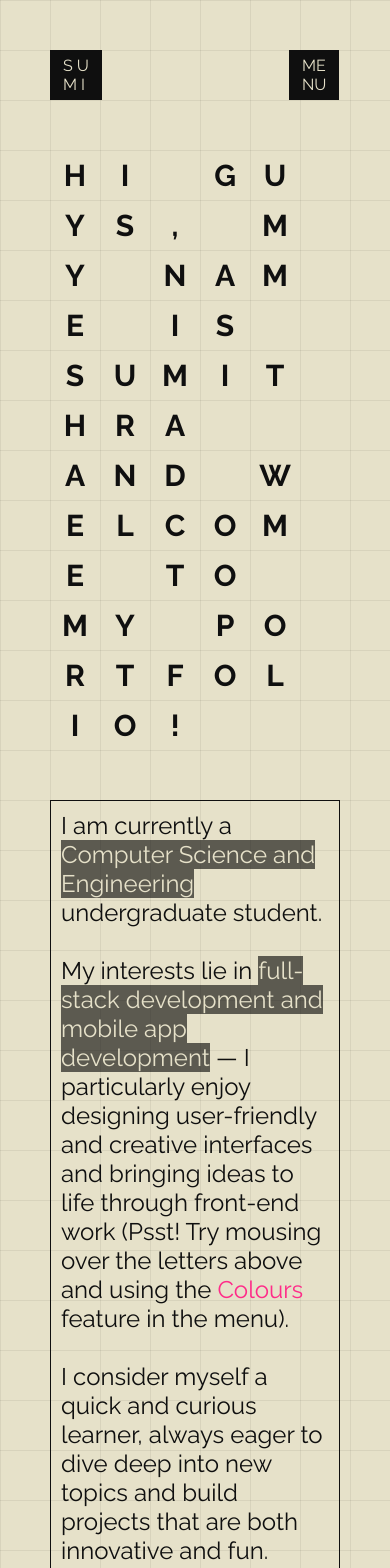
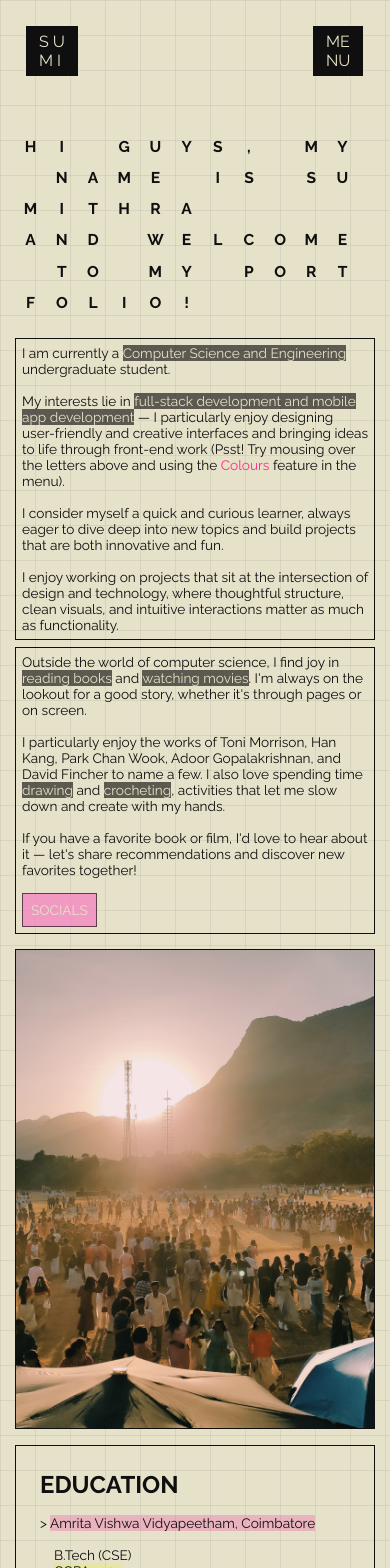
Before and after one commit to sumi-devs/portfolio-react, a React (Create React App) app: page / in a window 390 px wide. Shown: the top 1568 px of the page. Built offline with nearby package versions, Linux system fonts and the light colour scheme.

Commit message:
bug fixed: media query responsiveness

```diff
--- a/src/assets/css/academics.css
+++ b/src/assets/css/academics.css
@@ -16,7 +16,7 @@ body {
     color: var(--text, #0f0f0f);
     background-image:
         var(--lines, linear-gradient(#00000010 1px, transparent 1px), linear-gradient(90deg, #00000010 1px, transparent 1px));
-    background-size: 50px 50px;
+    background-size: clamp(35px, 5vw, 50px) clamp(35px, 5vw, 50px);
     font-family: "Raleway", sans-serif;
     font-style: normal;
 }
@@ -24,7 +24,7 @@ body {
 nav {
     position: fixed;
     width: 100vw;
-    padding: 2.5em;
+    padding: clamp(1em, 3vw, 2.5em);
     display: flex;
     justify-content: space-between;
     align-items: center;
@@ -106,7 +106,7 @@ nav a {
 .link a,
 .link p {
     color: var(--bg, #e6e1c9);
-    font-size: 1.5rem;
+    font-size: clamp(1rem, 2vw, 1.5rem);
     text-decoration: none;
     cursor: pointer;
     margin: 0;
@@ -119,20 +119,20 @@ nav a {
 
 .grid-container-proj,
 .grid-container-cert {
-    margin-left: 50px;
-    margin-right: 50px;
+    margin-left: clamp(20px, 4vw, 50px);
+    margin-right: clamp(20px, 4vw, 50px);
     background: transparent;
     display: grid;
-    grid-template-columns: repeat(auto-fill, 50px);
-    grid-auto-rows: 50px;
+    grid-template-columns: repeat(auto-fill, clamp(35px, 5vw, 50px));
+    grid-auto-rows: clamp(35px, 5vw, 50px);
 }
 
 .grid-container-proj {
-    margin-top: 150px;
+    margin-top: clamp(149.5px, 21.5vh, 219.5px);
 }
 
 .grid-container-cert {
-    margin-bottom: 50px;
+    margin-bottom: clamp(20px, 4vw, 50px);
 }
 
 .letter {
@@ -140,17 +140,17 @@ nav a {
     align-items: center;
     justify-content: center;
     color: var(--text, #0f0f0f);
-    font-size: 30px;
+    font-size: clamp(18px, 2.5vw, 30px);
     font-weight: bold;
     transition: background-color 0.3s;
 }
 
 .projects {
-    font-size: x-large;
-    margin: 0 50px 50px 50px;
+    font-size: clamp(1rem, 1.8vw, 1.5rem);
+    margin: 0 clamp(20px, 4vw, 50px) clamp(20px, 4vw, 50px) clamp(20px, 4vw, 50px);
     display: grid;
     grid-template-columns: repeat(2, 1fr);
-    gap: 2em;
+    gap: clamp(1em, 2vw, 2em);
 }
 
 .aboutspan {
@@ -166,7 +166,7 @@ nav a {
 .inception,
 .studyhive,
 .rollcredits {
-    padding: 10px;
+    padding: clamp(6px, 1vw, 10px);
     border-style: solid;
     border-width: 1px;
     flex: 1;
@@ -220,7 +220,7 @@ footer {
     background-color: #f480c0bd;
     border: 1px solid #f480c0bd;
     color: #e6e1c9;
-    font-size: 2rem;
+    font-size: clamp(1.2rem, 2vw, 2rem);
     padding: 0.05em 0.2em;
     cursor: pointer;
     z-index: 0;
@@ -244,7 +244,7 @@ footer {
     border-top: 1px solid #0f0f0f;
     border-left: 1px solid #0f0f0f;
     border-right: 1px solid #0f0f0f;
-    margin: 0px 50px 50px 50px;
+    margin: 0px clamp(20px, 4vw, 50px) clamp(20px, 4vw, 50px) clamp(20px, 4vw, 50px);
 }
 
 .accordions h2 {
@@ -315,12 +315,9 @@ footer {
     }
 }
 
-@media (max-width: 750px) {
-
-    .grid-container-proj,
-    .grid-container-cert {
-        margin-left: 50px;
-        margin-right: 50px;
+@media (max-width: 900px) {
+    .projects {
+        grid-template-columns: 1fr;
     }
 }
 
@@ -330,14 +327,49 @@ footer {
     }
 
     .amritaclubs,
-    .inception {
+    .inception,
+    .studyhive,
+    .rollcredits {
         width: 100%;
         height: auto;
     }
+
+    .grid-container-proj,
+    .grid-container-cert {
+        margin-left: clamp(15px, 3vw, 40px);
+        margin-right: clamp(15px, 3vw, 40px);
+    }
+
+    .grid-container-proj {
+        margin-top: clamp(105px, 15.5vh, 165px);
+    }
+
+    .projects {
+        margin: 0 clamp(15px, 3vw, 40px) clamp(15px, 3vw, 40px) clamp(15px, 3vw, 40px);
+    }
+
+    .accordions {
+        margin: 0px clamp(15px, 3vw, 40px) clamp(15px, 3vw, 40px) clamp(15px, 3vw, 40px);
+    }
 }
 
-@media (max-width: 900px) {
+@media (max-width: 480px) {
+
+    .grid-container-proj,
+    .grid-container-cert {
+        grid-template-columns: repeat(auto-fill, clamp(28px, 8vw, 40px));
+        grid-auto-rows: clamp(28px, 8vw, 40px);
+    }
+
+    .letter {
+        font-size: clamp(14px, 4vw, 20px);
+    }
+
     .projects {
-        grid-template-columns: 1fr;
+        font-size: clamp(0.85rem, 3.5vw, 1.1rem);
+    }
+
+    .carousel-button {
+        font-size: clamp(1rem, 3vw, 1.5rem);
     }
 }
--- a/src/assets/css/contact.css
+++ b/src/assets/css/contact.css
@@ -17,7 +17,7 @@ body {
     color: var(--text, #0f0f0f);
     background-image:
         var(--lines, linear-gradient(#00000010 1px, transparent 1px), linear-gradient(90deg, #00000010 1px, transparent 1px));
-    background-size: 50px 50px;
+    background-size: clamp(35px, 5vw, 50px) clamp(35px, 5vw, 50px);
     font-family: "Raleway", sans-serif;
     font-style: normal;
 }
@@ -25,7 +25,7 @@ body {
 nav {
     position: fixed;
     width: 100vw;
-    padding: 2.5em;
+    padding: clamp(1em, 3vw, 2.5em);
     display: flex;
     justify-content: space-between;
     align-items: center;
@@ -107,7 +107,7 @@ nav a {
 .link a,
 .link p {
     color: var(--bg, #e6e1c9);
-    font-size: 1.5rem;
+    font-size: clamp(1rem, 2vw, 1.5rem);
     text-decoration: none;
     cursor: pointer;
     margin: 0;
@@ -119,11 +119,11 @@ nav a {
 }
 
 .grid-container-contact {
-    margin: 150px 50px 50px 50px;
+    margin: clamp(149.5px, 21.5vh, 219.5px) clamp(20px, 4vw, 50px) clamp(20px, 4vw, 50px) clamp(20px, 4vw, 50px);
     background: transparent;
     display: grid;
-    grid-template-columns: repeat(auto-fill, 50px);
-    grid-auto-rows: 50px;
+    grid-template-columns: repeat(auto-fill, clamp(35px, 5vw, 50px));
+    grid-auto-rows: clamp(35px, 5vw, 50px);
 }
 
 .letter {
@@ -131,7 +131,7 @@ nav a {
     align-items: center;
     justify-content: center;
     color: var(--text, #0f0f0f);
-    font-size: 30px;
+    font-size: clamp(18px, 2.5vw, 30px);
     font-weight: bold;
     transition: background-color 0.3s;
 }
@@ -139,8 +139,8 @@ nav a {
 .contact {
     display: flex;
     flex-wrap: wrap;
-    gap: 1em;
-    margin: 0px 50px 50px 50px;
+    gap: clamp(0.5em, 1.5vw, 1em);
+    margin: 0px clamp(20px, 4vw, 50px) clamp(20px, 4vw, 50px) clamp(20px, 4vw, 50px);
     flex-direction: row;
 }
 
@@ -151,7 +151,7 @@ nav a {
     background: transparent;
     color: #0f0f0f;
     padding: 1.5em;
-    font-size: x-large;
+    font-size: clamp(1rem, 1.8vw, 1.5rem);
     width: 100%;
     height: auto;
     border-style: solid;
@@ -187,20 +187,20 @@ nav a {
 }
 
 .message-wrap {
-    font-size: x-large;
-    margin: 20px 50px 50px 50px;
+    font-size: clamp(1rem, 1.8vw, 1.5rem);
+    margin: clamp(10px, 2vw, 20px) clamp(20px, 4vw, 50px) clamp(20px, 4vw, 50px) clamp(20px, 4vw, 50px);
 }
 
 #messages {
     word-wrap: break-word;
-    font-size: x-large;
+    font-size: clamp(1rem, 1.8vw, 1.5rem);
     padding: 1.5em;
     border: 1px solid #0f0f0f;
     width: 100%;
-    height: 500px;
+    height: clamp(300px, 50vh, 500px);
     overflow-y: scroll;
     overflow-x: auto;
-    max-height: 500px;
+    max-height: clamp(300px, 50vh, 500px);
     margin-top: 20px;
 }
 
@@ -216,7 +216,7 @@ textarea,
 }
 
 textarea {
-    height: 180px;
+    height: clamp(120px, 20vh, 180px);
 }
 
 #name {
@@ -231,7 +231,7 @@ textarea {
     width: 100px;
     height: 50px;
     border: 1px solid #0f0f0f;
-    font-size: x-large;
+    font-size: clamp(1rem, 1.8vw, 1.5rem);
 }
 
 .contactspan {
@@ -255,34 +255,47 @@ footer {
     }
 }
 
-@media (max-width: 750px) {
-
-    .grid-container {
-        margin-left: 50px;
-        margin-right: 50px;
-    }
-}
-
 @media (max-width: 800px) {
     .contact {
         flex-direction: column;
     }
-}
 
-@media (max-width: 500px) {
-    #messages {
-        width: 90%;
+    .grid-container-contact {
+        margin: clamp(105px, 15.5vh, 165px) clamp(15px, 3vw, 40px) clamp(15px, 3vw, 40px) clamp(15px, 3vw, 40px);
     }
 
     .contact {
-        width: 73%;
+        margin: 0px clamp(15px, 3vw, 40px) clamp(15px, 3vw, 40px) clamp(15px, 3vw, 40px);
     }
 
+    .message-wrap {
+        margin: clamp(10px, 2vw, 20px) clamp(15px, 3vw, 40px) clamp(15px, 3vw, 40px) clamp(15px, 3vw, 40px);
+    }
+}
+
+@media (max-width: 480px) {
     .grid-container-contact {
-        margin-right: 100px;
+        grid-template-columns: repeat(auto-fill, clamp(28px, 8vw, 40px));
+        grid-auto-rows: clamp(28px, 8vw, 40px);
     }
 
-    footer p {
-        margin-right: 50px;
+    .letter {
+        font-size: clamp(14px, 4vw, 20px);
+    }
+
+    .info,
+    .guest {
+        font-size: clamp(0.85rem, 3.5vw, 1.1rem);
+    }
+
+    #messages {
+        width: 100%;
+        height: clamp(200px, 40vh, 350px);
+        max-height: clamp(200px, 40vh, 350px);
+        font-size: clamp(0.85rem, 3.5vw, 1.1rem);
+    }
+
+    .guest button {
+        font-size: clamp(0.85rem, 3.5vw, 1.1rem);
     }
 }
--- a/src/assets/css/portfolio.css
+++ b/src/assets/css/portfolio.css
@@ -6,7 +6,11 @@
     box-sizing: border-box;
 }
 
-html, body, #root, .default, .alt {
+html,
+body,
+#root,
+.default,
+.alt {
     margin: 0;
     padding: 0;
 }
@@ -21,7 +25,7 @@ body {
     color: var(--text, #0f0f0f);
     background-image:
         var(--lines, linear-gradient(#00000010 1px, transparent 1px), linear-gradient(90deg, #00000010 1px, transparent 1px));
-    background-size: 50px 50px;
+    background-size: clamp(35px, 5vw, 50px) clamp(35px, 5vw, 50px);
     font-family: "Raleway", sans-serif;
     font-style: normal;
 }
@@ -31,7 +35,7 @@ nav {
     left: 0;
     position: fixed;
     width: 100vw;
-    padding: 2.5em;
+    padding: clamp(1em, 3vw, 2.5em);
     display: flex;
     justify-content: space-between;
     align-items: center;
@@ -113,7 +117,7 @@ nav a {
 .link a,
 .link p {
     color: var(--bg, #e6e1c9);
-    font-size: 1.5rem;
+    font-size: clamp(1rem, 2vw, 1.5rem);
     text-decoration: none;
     cursor: pointer;
     margin: 0;
@@ -126,22 +130,22 @@ nav a {
 
 .grid-container,
 .grid-container2 {
-    margin-left: 50px;
-    margin-right: 50px;
+    margin-left: clamp(20px, 4vw, 50px);
+    margin-right: clamp(20px, 4vw, 50px);
     background: transparent;
     display: grid;
-    grid-template-columns: repeat(auto-fill, 50px);
-    grid-auto-rows: 50px;
+    grid-template-columns: repeat(auto-fill, clamp(35px, 5vw, 50px));
+    grid-auto-rows: clamp(35px, 5vw, 50px);
     gap: 0;
 }
 
 .grid-container {
-    margin-top: 150px;
+    margin-top: clamp(149.5px, 21.5vh, 219.5px);
     margin-bottom: 0;
 }
 
 .grid-container2 {
-    margin-bottom: 50px;
+    margin-bottom: clamp(20px, 4vw, 50px);
 }
 
 .letter {
@@ -149,16 +153,16 @@ nav a {
     align-items: center;
     justify-content: center;
     color: var(--text, #0f0f0f);
-    font-size: 30px;
+    font-size: clamp(18px, 2.5vw, 30px);
     font-weight: bold;
     transition: background-color 0.3s;
 }
 
 .intro {
-    font-size: x-large;
-    margin: 0px 50px 0px 50px;
+    font-size: clamp(1rem, 1.8vw, 1.5rem);
+    margin: 0px clamp(20px, 4vw, 50px) 0px clamp(20px, 4vw, 50px);
     display: flex;
-    gap: 2em;
+    gap: clamp(1em, 2vw, 2em);
     flex-direction: row;
 }
 
@@ -173,7 +177,7 @@ nav a {
 
 .professional,
 .personal {
-    padding: 10px;
+    padding: clamp(6px, 1vw, 10px);
     border-style: solid;
     border-width: 1px;
     flex: 1;
@@ -203,8 +207,8 @@ nav a {
     border-width: 1px;
     border-color: #00000099;
     width: min-content;
-    margin-top: 30px;
-    padding: 15px;
+    margin-top: clamp(15px, 2.5vw, 30px);
+    padding: clamp(8px, 1.2vw, 15px);
     color: #e6e1c9;
     background-color: #f480c0bd;
 }
@@ -217,14 +221,14 @@ nav a {
     display: flex;
     flex-wrap: wrap;
     gap: 1em;
-    margin: 50px 50px 50px 50px;
+    margin: clamp(20px, 4vw, 50px);
     flex-direction: row;
 }
 
 .text,
 .picture {
     flex: 1;
-    min-width: 250px;
+    min-width: clamp(180px, 25vw, 250px);
 }
 
 .text {
@@ -235,7 +239,7 @@ nav a {
 }
 
 .text p {
-    font-size: 22px;
+    font-size: clamp(14px, 1.8vw, 22px);
 }
 
 .text,
@@ -279,10 +283,10 @@ nav a {
 }
 
 .tech-stack {
-    margin: 0px 50px 50px 50px;
+    margin: 0px clamp(20px, 4vw, 50px) clamp(20px, 4vw, 50px) clamp(20px, 4vw, 50px);
     border: 1px solid #0f0f0f;
-    padding: 20px;
-    font-size: large;
+    padding: clamp(10px, 1.5vw, 20px);
+    font-size: clamp(0.9rem, 1.5vw, 1.125rem);
 }
 
 .tech-stack:hover {
@@ -292,7 +296,7 @@ nav a {
 
 .techs img {
     width: auto;
-    height: 40px;
+    height: clamp(28px, 3.5vw, 40px);
 }
 
 .techs {
@@ -315,17 +319,10 @@ footer {
     }
 }
 
-@media (max-width: 750px) {
+@media (max-width: 800px) {
 
-    .grid-container,
-    .grid-container2 {
-        margin-left: 50px;
-        margin-right: 50px;
-    }
-}
-
-@media (max-width: 800px) {
-    .intro, .education {
+    .intro,
+    .education {
         flex-direction: column;
     }
 
@@ -334,4 +331,56 @@ footer {
         width: 100%;
         height: auto;
     }
+
+    .grid-container,
+    .grid-container2 {
+        margin-left: clamp(15px, 3vw, 40px);
+        margin-right: clamp(15px, 3vw, 40px);
+    }
+
+    .grid-container {
+        margin-top: clamp(105px, 15.5vh, 165px);
+    }
+
+    .intro {
+        margin: 0px clamp(15px, 3vw, 40px);
+        gap: clamp(0.5em, 1.5vw, 1em);
+    }
+
+    .education {
+        margin: clamp(15px, 3vw, 40px);
+    }
+
+    .tech-stack {
+        margin: 0px clamp(15px, 3vw, 40px) clamp(15px, 3vw, 40px) clamp(15px, 3vw, 40px);
+    }
 }
+
+@media (max-width: 480px) {
+
+    .grid-container,
+    .grid-container2 {
+        grid-template-columns: repeat(auto-fill, clamp(28px, 8vw, 40px));
+        grid-auto-rows: clamp(28px, 8vw, 40px);
+    }
+
+    .letter {
+        font-size: clamp(14px, 4vw, 20px);
+    }
+
+    .intro {
+        font-size: clamp(0.85rem, 3.5vw, 1.1rem);
+    }
+
+    .text p {
+        font-size: clamp(12px, 3.5vw, 16px);
+    }
+
+    .tech-stack {
+        font-size: clamp(0.8rem, 3vw, 1rem);
+    }
+
+    .techs img {
+        height: clamp(22px, 6vw, 30px);
+    }
+}
```
